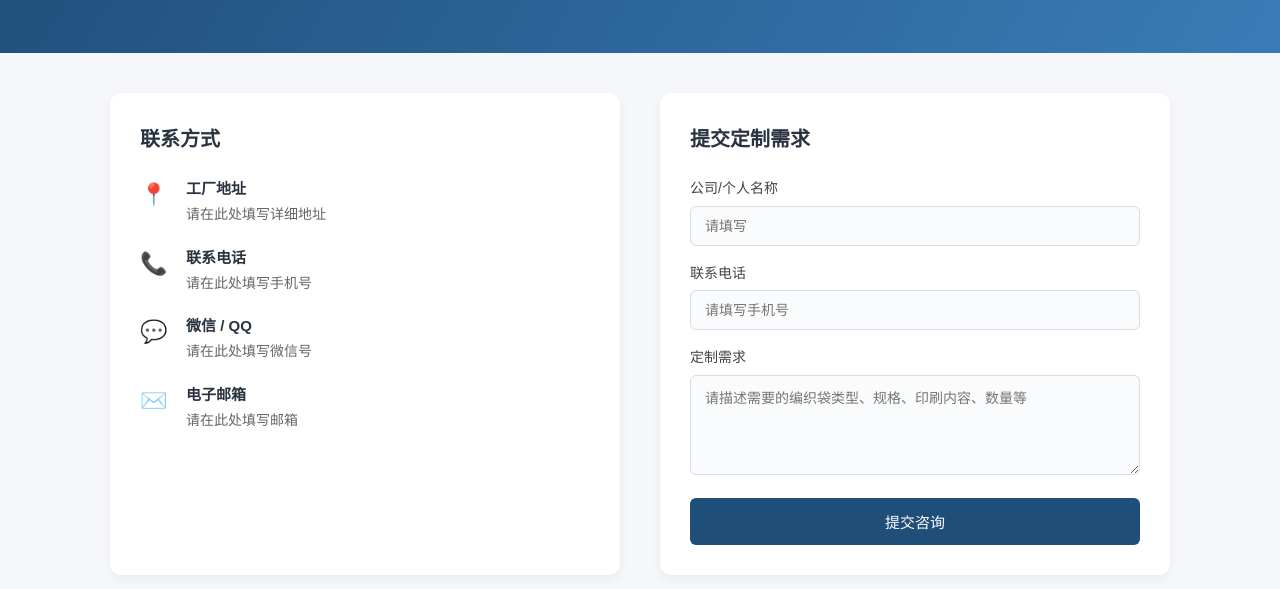
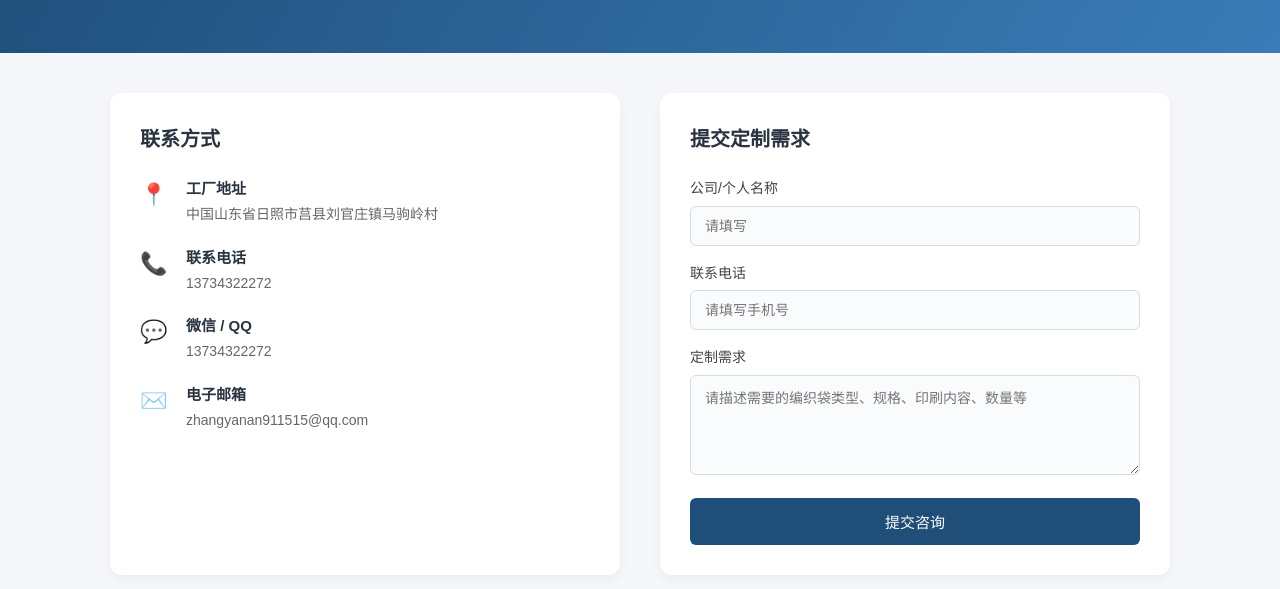
Before and after one commit to zhan714/my-website, a plain HTML site: page contact.html in a window 1280 px wide. Shown: the part 211-800 px from the top of the page. Drawn offline with Linux system fonts and the light colour scheme.

Commit message:
Update contact.html

```diff
--- a/contact.html
+++ b/contact.html
@@ -76,10 +76,10 @@
   <div class="container">
     <div class="info-card">
       <h2>联系方式</h2>
-      <div class="info-item"><div class="icon">📍</div><div><h3>工厂地址</h3><p>请在此处填写详细地址</p></div></div>
-      <div class="info-item"><div class="icon">📞</div><div><h3>联系电话</h3><p>请在此处填写手机号</p></div></div>
-      <div class="info-item"><div class="icon">💬</div><div><h3>微信 / QQ</h3><p>请在此处填写微信号</p></div></div>
-      <div class="info-item"><div class="icon">✉️</div><div><h3>电子邮箱</h3><p>请在此处填写邮箱</p></div></div>
+      <div class="info-item"><div class="icon">📍</div><div><h3>工厂地址</h3><p>中国山东省日照市莒县刘官庄镇马驹岭村</p></div></div>
+      <div class="info-item"><div class="icon">📞</div><div><h3>联系电话</h3><p>13734322272</p></div></div>
+      <div class="info-item"><div class="icon">💬</div><div><h3>微信 / QQ</h3><p>13734322272</p></div></div>
+      <div class="info-item"><div class="icon">✉️</div><div><h3>电子邮箱</h3><p>zhangyanan911515@qq.com</p></div></div>
     </div>
 
     <div class="form-card">
```
